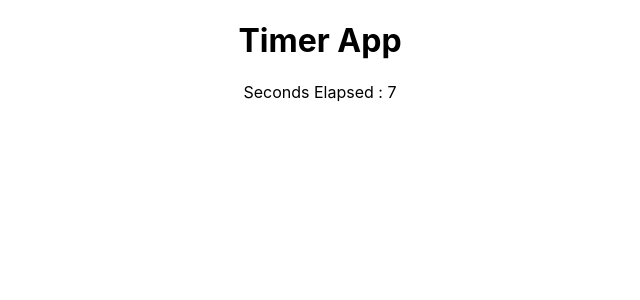
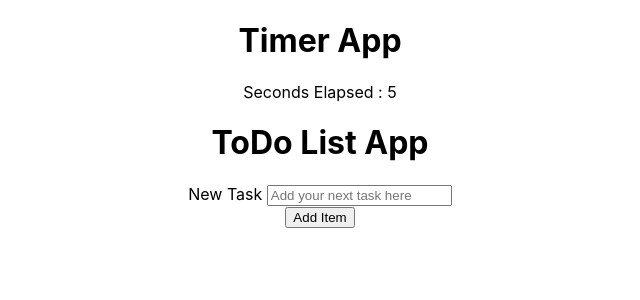
Before and after one commit to binaybhusanp/bootcamp2, a React (Create React App) app: page / in a window 1280 px wide. Shown: the top 300 px of the page, without its empty margins (320-960 px from the left). Built offline with nearby package versions, Linux system fonts and the light colour scheme.

Commit message:
added input field for the Todo list app

```diff
--- a/src/App.js
+++ b/src/App.js
@@ -1,10 +1,16 @@
 import './App.css';
 import Timer from './timerApp/Timer';
+import TodoAppHome from './todoApp/TodoAppHome';
 
 function App() {
   return (
     <div className="App">
+
+      {/* Timer App */}
       <Timer/>
+
+      {/* ToDo List App */}
+      <TodoAppHome/>
     </div>
   );
 }
--- /dev/null
+++ b/src/todoApp/InputForm.js
@@ -0,0 +1,29 @@
+import { Component } from "react";
+
+class InputForm extends Component{
+
+    state = {
+        currentItem: "",
+    }
+
+    handleChange = (event) => {
+        console.log("input field event: ", event);
+        this.setState({currentItem: event.target.value});
+    }
+
+    render() {
+
+        return (
+        <>
+            <form>
+                <label>New Task </label>
+                <input type ="text" placeholder="Add your next task here" onChange= {this.handleChange}/>
+                <br/>
+                <button>Add Item</button>
+            </form>
+        </>
+        )
+    }
+}
+
+export default InputForm;
--- a/src/todoApp/TodoAppHome.js
+++ b/src/todoApp/TodoAppHome.js
@@ -0,0 +1,16 @@
+import { Component } from "react";
+import InputForm from "./InputForm";
+
+class TodoAppHome extends Component {
+    render() {
+        return (
+        <>
+            <h1>ToDo List App</h1>
+            {/* Input form for the todo list App */}
+            <InputForm/>
+        </>
+        )
+    }
+}
+
+export default TodoAppHome;
```
